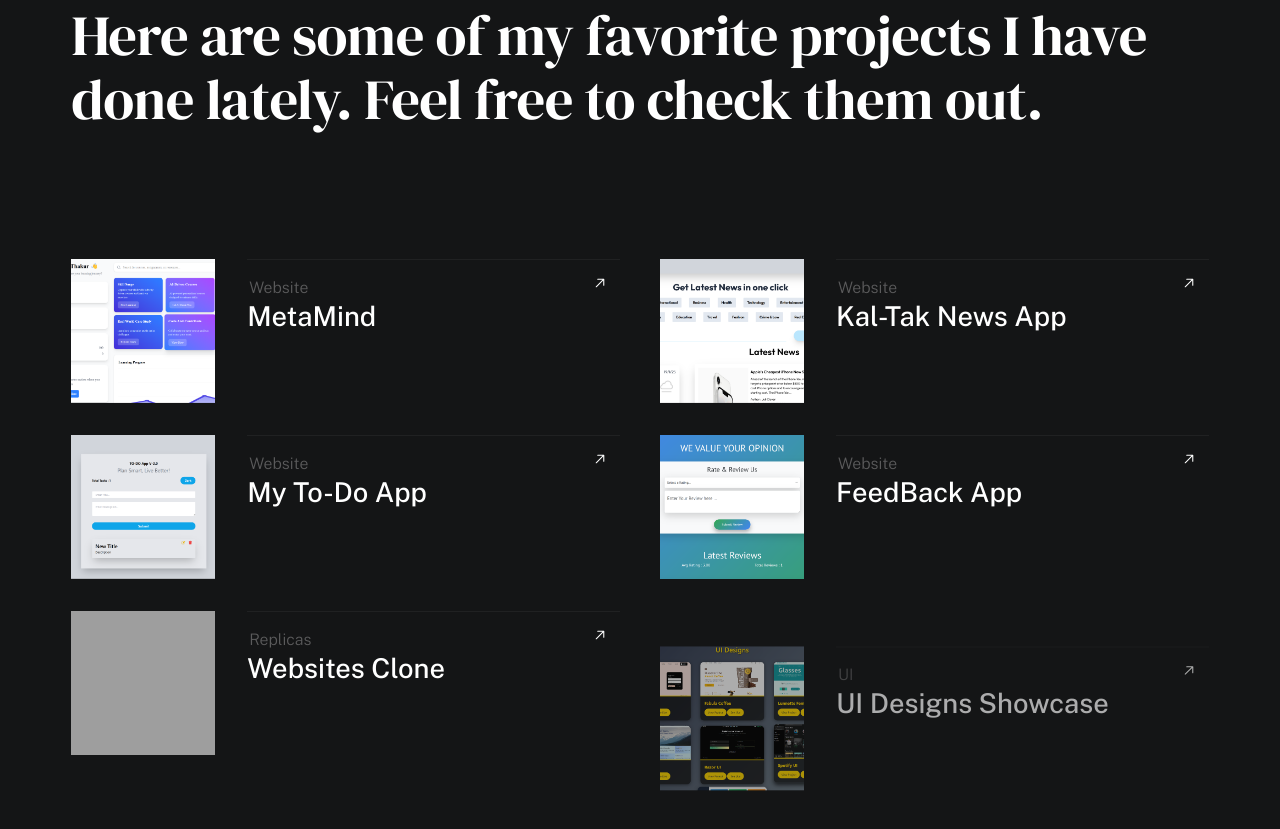
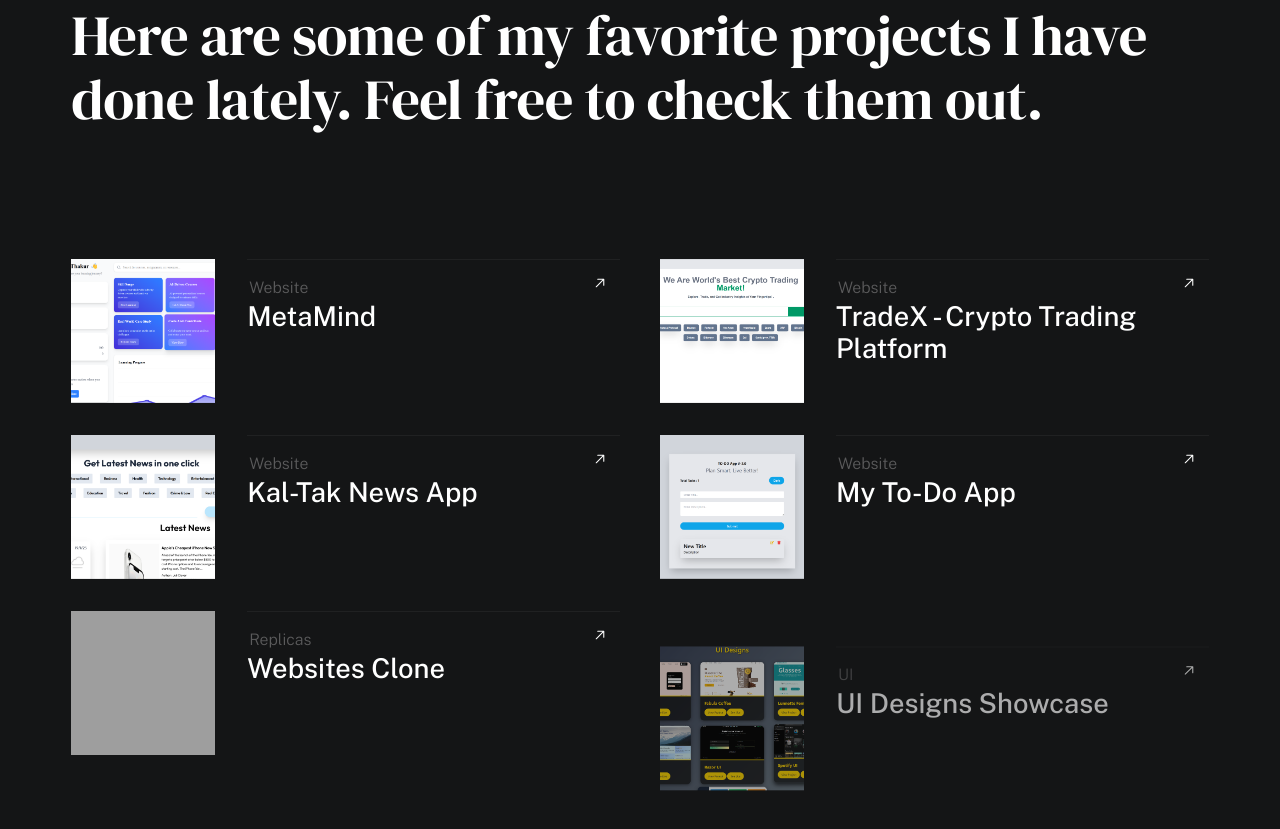
Before and after one commit to animeshthakur7879/animesh-profile-updated-, a plain HTML site: page index.html in a window 1280 px wide. Shown: the part 2189-3018 px from the top of the page. Drawn offline with nearby package versions, Linux system fonts and the light colour scheme; grey boxes are pictures that could not be loaded; a web font is replaced by a local one.

Commit message:
TradeX crypto app added

```diff
--- a/index.html
+++ b/index.html
@@ -186,6 +186,29 @@ I thrive on collaboration and innovation, and I'm always eager to learn new tech
                             <li class="folio-list__item column" data-animate-el>
                                 <a class="folio-list__item-link" href="#modal-02">
                                     <div class="folio-list__item-pic">
+                                        <img src="./images/TradeX.png"
+                                             srcset="" alt="">
+                                    </div>
+
+                                    <div class="folio-list__item-text">
+                                        <div class="folio-list__item-cat">
+                                            Website
+                                        </div>
+                                        <div class="folio-list__item-title">
+                                            TradeX - Crypto Trading Platform
+
+                                        </div>
+                                    </div>
+
+                                </a>
+                                <a class="folio-list__proj-link" href="https://tradex-crypto.netlify.app/" title="View Live">
+                                    <svg width="15" height="15" viewBox="0 0 15 15" fill="none" xmlns="http://www.w3.org/2000/svg"><path d="M8.14645 3.14645C8.34171 2.95118 8.65829 2.95118 8.85355 3.14645L12.8536 7.14645C13.0488 7.34171 13.0488 7.65829 12.8536 7.85355L8.85355 11.8536C8.65829 12.0488 8.34171 12.0488 8.14645 11.8536C7.95118 11.6583 7.95118 11.3417 8.14645 11.1464L11.2929 8H2.5C2.22386 8 2 7.77614 2 7.5C2 7.22386 2.22386 7 2.5 7H11.2929L8.14645 3.85355C7.95118 3.65829 7.95118 3.34171 8.14645 3.14645Z" fill="currentColor" fill-rule="evenodd" clip-rule="evenodd"></path></svg>
+                                </a>
+                            </li> <!--end folio-list__item -->
+
+                            <li class="folio-list__item column" data-animate-el>
+                                <a class="folio-list__item-link" href="#modal-03">
+                                    <div class="folio-list__item-pic">
                                         <img src="./images/News App.png"
                                              srcset="" alt="">
                                     </div>
@@ -223,27 +246,6 @@ I thrive on collaboration and innovation, and I'm always eager to learn new tech
                                     </div>
                                 </a>
                                 <a class="folio-list__proj-link" href="https://todo-app-v3-tailwind.netlify.app/" title="View Live">
-                                    <svg width="15" height="15" viewBox="0 0 15 15" fill="none" xmlns="http://www.w3.org/2000/svg"><path d="M8.14645 3.14645C8.34171 2.95118 8.65829 2.95118 8.85355 3.14645L12.8536 7.14645C13.0488 7.34171 13.0488 7.65829 12.8536 7.85355L8.85355 11.8536C8.65829 12.0488 8.34171 12.0488 8.14645 11.8536C7.95118 11.6583 7.95118 11.3417 8.14645 11.1464L11.2929 8H2.5C2.22386 8 2 7.77614 2 7.5C2 7.22386 2.22386 7 2.5 7H11.2929L8.14645 3.85355C7.95118 3.65829 7.95118 3.34171 8.14645 3.14645Z" fill="currentColor" fill-rule="evenodd" clip-rule="evenodd"></path></svg>
-                                </a>
-                            </li> <!--end folio-list__item -->
-
-                            <li class="folio-list__item column" data-animate-el>
-                                <a class="folio-list__item-link" href="#modal-04">
-                                    <div class="folio-list__item-pic">
-                                        <img src="./images/Feedback.png"
-                                             srcset="./images/Feedback.png 1x, ./images/Feedback.png 2x" alt="">
-                                    </div>
-
-                                    <div class="folio-list__item-text">
-                                        <div class="folio-list__item-cat">
-                                            Website
-                                        </div>
-                                        <div class="folio-list__item-title">
-                                            FeedBack App
-                                        </div>
-                                    </div>
-                                </a>
-                                <a class="folio-list__proj-link" href="https://react-feedback-app-animesh.netlify.app" title="View Live">
                                     <svg width="15" height="15" viewBox="0 0 15 15" fill="none" xmlns="http://www.w3.org/2000/svg"><path d="M8.14645 3.14645C8.34171 2.95118 8.65829 2.95118 8.85355 3.14645L12.8536 7.14645C13.0488 7.34171 13.0488 7.65829 12.8536 7.85355L8.85355 11.8536C8.65829 12.0488 8.34171 12.0488 8.14645 11.8536C7.95118 11.6583 7.95118 11.3417 8.14645 11.1464L11.2929 8H2.5C2.22386 8 2 7.77614 2 7.5C2 7.22386 2.22386 7 2.5 7H11.2929L8.14645 3.85355C7.95118 3.65829 7.95118 3.34171 8.14645 3.14645Z" fill="currentColor" fill-rule="evenodd" clip-rule="evenodd"></path></svg>
                                 </a>
                             </li> <!--end folio-list__item -->
@@ -313,6 +315,22 @@ I thrive on collaboration and innovation, and I'm always eager to learn new tech
 
                     <div id="modal-02" hidden>
                         <div class="modal-popup">
+                            <img src="./images/TradeX.png"></img>
+
+
+                            <div class="modal-popup__desc">
+                                <h5>TradeX - Crypto Trading Platform</h5>
+                                <p>Built a dynamic crypto trading platform that allows users to explore trending cryptocurrencies, view real-time insights, check detailed coin information, and simulate purchases by adding coins to the cart. Integrated user authentication features including login and registration to enhance user experience. The platform offers a clean, responsive, and interactive UI designed with Tailwind CSS, while efficient state management and data flow are handled using Redux. TradeX focuses on delivering a seamless experience for users to stay updated with market trends and simulate crypto buying actions. 🚀</p>
+
+                            </div>
+
+                            <a href="https://github.com/animeshthakur7879/TradeX-Crypto-app.git" class="modal-popup__details">Project link</a>
+
+                        </div>
+                    </div> <!-- end modal -->
+
+                    <div id="modal-03" hidden>
+                        <div class="modal-popup">
                             <video src="./images/news app demo.mp4" controls autoplay loop muted type="video/mp4"></video>
 
 
@@ -327,7 +345,7 @@ I thrive on collaboration and innovation, and I'm always eager to learn new tech
                         </div>
                     </div> <!-- end modal -->
 
-                    <div id="modal-03" hidden>
+                    <div id="modal-04" hidden>
                         <div class="modal-popup">
                             <img src="./images/newTodo.png" alt="">
 
@@ -338,20 +356,6 @@ I thrive on collaboration and innovation, and I'm always eager to learn new tech
                             </div>
 
                             <a href="https://github.com/animeshthakur7879/Tailwind-Todo-App.git" class="modal-popup__details">Project link</a>
-                        </div>
-                    </div> <!-- end modal -->
-
-                    <div id="modal-04" hidden>
-                        <div class="modal-popup">
-                            <img src="./images/Feedback.png" alt="">
-
-                            <div class="modal-popup__desc">
-                                <h5>FeedBack App</h5>
-                                <p>This Feedback App, created using React, enables users to submit and manage feedback efficiently. The app allows users to provide ratings and comments, and it organizes the feedback for easy review. With a responsive and intuitive UI, the app ensures a smooth user experience for collecting and analyzing feedback. This project highlights my skills in React, form handling, and creating dynamic, user-centric applications.</p>
-
-                            </div>
-
-                            <a href="https://github.com/animeshthakur7879/React-FeedBack-App.git" class="modal-popup__details">View link</a>
                         </div>
                     </div> <!-- end modal -->
 
```
Also changed, not shown: images/TradeX.png (added), 1 other file.
